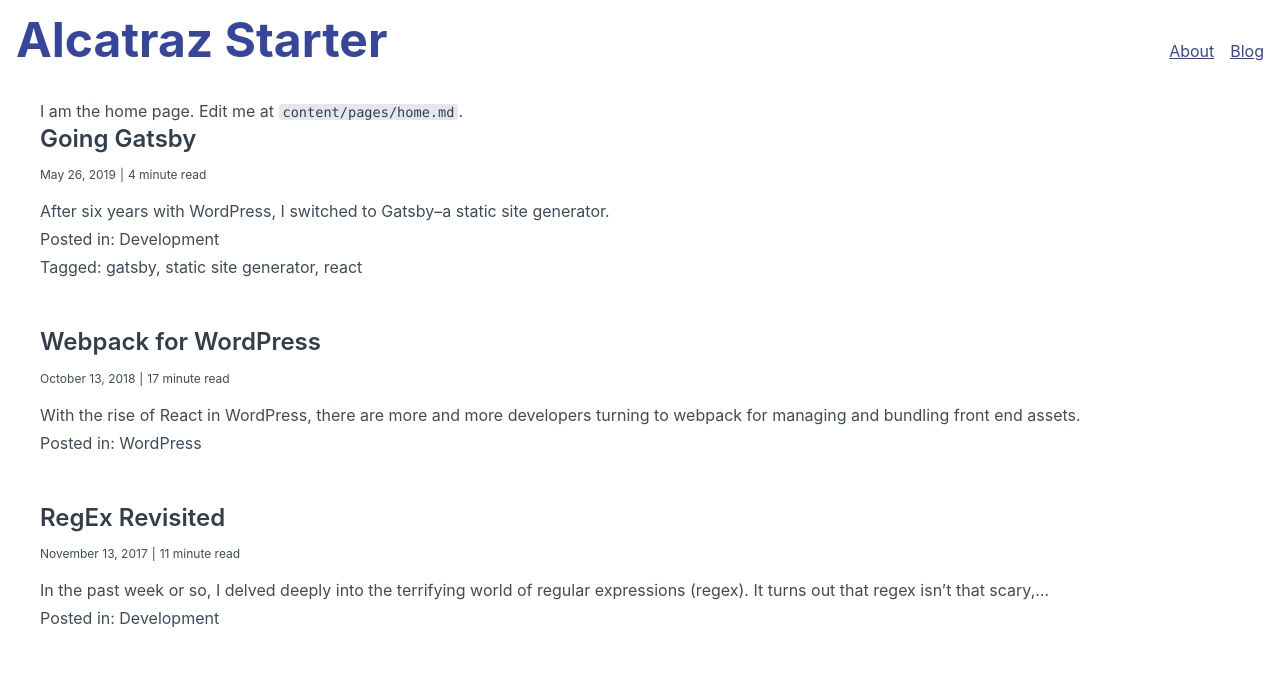
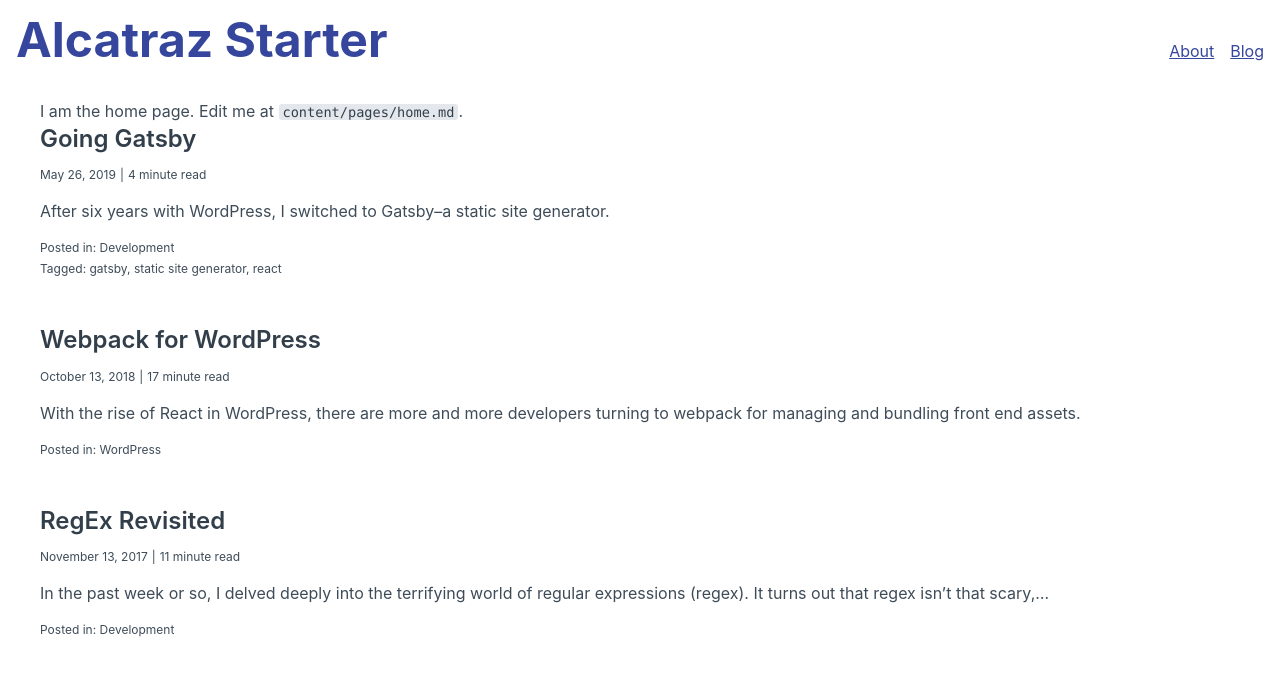
Before and after one commit to carrieforde/gatsby-starter-alcatraz, a Gatsby site: page / in a window 1280 px wide. Shown: the top 675 px of the page. Built offline with nearby package versions, Linux system fonts and the light colour scheme; Gatsby itself is replaced by a stand-in of ours; some packages are replaced by stand-ins of ours.

Commit message:
Updates blog component

```diff
--- a/src/components/Blog/BlogPost/BlogPostHeader/index.tsx
+++ /dev/null
@@ -1,36 +0,0 @@
-import React from 'react';
-import { Link } from 'gatsby';
-import TimeStamp from '../../../TimeStamp';
-
-import styles from './blogPostHeader.module.css';
-
-interface BlogPostHeader {
-  slug: string;
-  title: string;
-  date?: Date;
-  timeToRead?: number;
-}
-
-const BlogPostHeader = (data: BlogPostHeader) => (
-  <header>
-    <Link className={styles.titleLink} to={data.slug}>
-      <h2
-        className={styles.title}
-        dangerouslySetInnerHTML={{ __html: data.title }}
-      />
-    </Link>
-    {(data.date || data.timeToRead) && (
-      <p className={styles.byline}>
-        {data.date && <TimeStamp date={data.date} />}
-        {data.timeToRead && (
-          <>
-            <span className={styles.separator}>&#124;</span>
-            <span>{data.timeToRead} minute read</span>
-          </>
-        )}
-      </p>
-    )}
-  </header>
-);
-
-export default BlogPostHeader;
--- a/src/components/Blog/BlogPost/BlogPostHeader/blogPostHeader.module.css
+++ b/src/components/Blog/BlogPost/blog-post.module.css
@@ -6,7 +6,7 @@
 	text-decoration: none;
 }
 
-.byline {
+.meta {
 	font-size: var(--font-size-1);
 	margin-bottom: var(--size-3) !important;
 	margin-top: var(--size-3);
--- a/src/components/Blog/BlogPost/index.tsx
+++ b/src/components/Blog/BlogPost/index.tsx
@@ -1,9 +1,11 @@
 import React from 'react';
 import { Post } from '../../../interfaces/post.interface';
+import { Link } from 'gatsby';
 import Category from '../../Category';
 import Tags from '../../Tags';
+import TimeStamp from '../../TimeStamp';
 
-import BlogPostHeader from './BlogPostHeader';
+import styles from './blog-post.module.css';
 
 const BlogPost = (data: Post) => {
   const { excerpt, frontmatter, timeToRead, fields } = data.node,
@@ -11,15 +13,28 @@ const BlogPost = (data: Post) => {
 
   return (
     <article>
-      <BlogPostHeader
-        slug={fields.slug}
-        title={title}
-        date={date}
-        timeToRead={timeToRead}
-      />
+      <header>
+        <Link className={styles.titleLink} to={fields.slug}>
+          <h2
+            className={styles.title}
+            dangerouslySetInnerHTML={{ __html: title }}
+          />
+        </Link>
+        {(date || timeToRead) && (
+          <p className={styles.meta}>
+            {date && <TimeStamp date={date} />}
+            {timeToRead && (
+              <>
+                <span className={styles.separator}>&#124;</span>
+                <span>{timeToRead} minute read</span>
+              </>
+            )}
+          </p>
+        )}
+      </header>
       <div dangerouslySetInnerHTML={{ __html: description || excerpt }} />
       {(category || tags) && (
-        <footer>
+        <footer className={styles.meta}>
           {category && (
             <div>
               Posted in: <Category category={category} />
```
